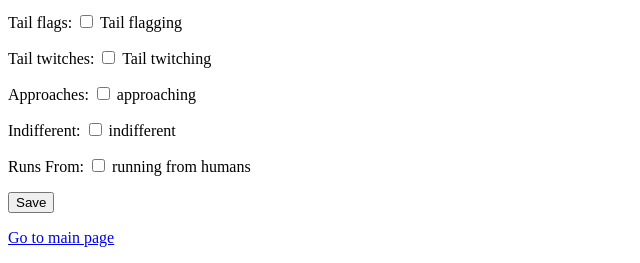
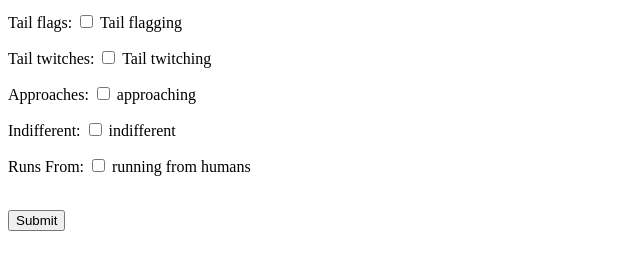
Before and after one commit to GaoleL/GaoleL-SquirrelTracker_App_group_18, a Django app: template tracker/templates/tracker/detail.html in a window 1280 px wide. Shown: the part 718-981 px from the top of the page, without its empty margins (0-640 px from the left). After the commit the page ends 949 px from the top, so only its background shows below. Run offline with Django 3.2, Linux system fonts and the light colour scheme; the template is opened without the code that fills it: values that come from a table or form of the project are taken from there, others are empty.

Commit message:
update file add

```diff
--- a/tracker/models.py
+++ b/tracker/models.py
@@ -130,7 +130,6 @@ class squirrel(models.Model):
             max_length = 100,
             help_text=_('running from humans'),
             )
-
-
-
+def __str__(self):
+        return self.Unique_squirrel_id
 # Create your models here.
--- a/tracker/templates/tracker/detail.html
+++ b/tracker/templates/tracker/detail.html
@@ -4,7 +4,7 @@
 <form action='.' method="post">
 	{% csrf_token %}
 	{{ form.as_p }}
-	<input type="submit" value="Save" />
+	<br>
+	<input type="submit" value="Submit" />
 </form>
-<p><a href='/'>Go to main page</a> </p>
 </html>
--- a/tracker/urls.py
+++ b/tracker/urls.py
@@ -1,11 +1,11 @@
 from django.urls import path
 from . import views
 from django.conf.urls import url
+from .views import all_sightings,add
 
 urlpatterns=[
 		path('',views.home),
         path('sightings/',views.all_sightings),
         path('sightings/add/',views.add,name='add'),
         path('sightings/<squirrel_id>/', views.update,name='update'),
-
         ]
```
Also changed, not shown: tracker/views.py (+16 -15 lines).
